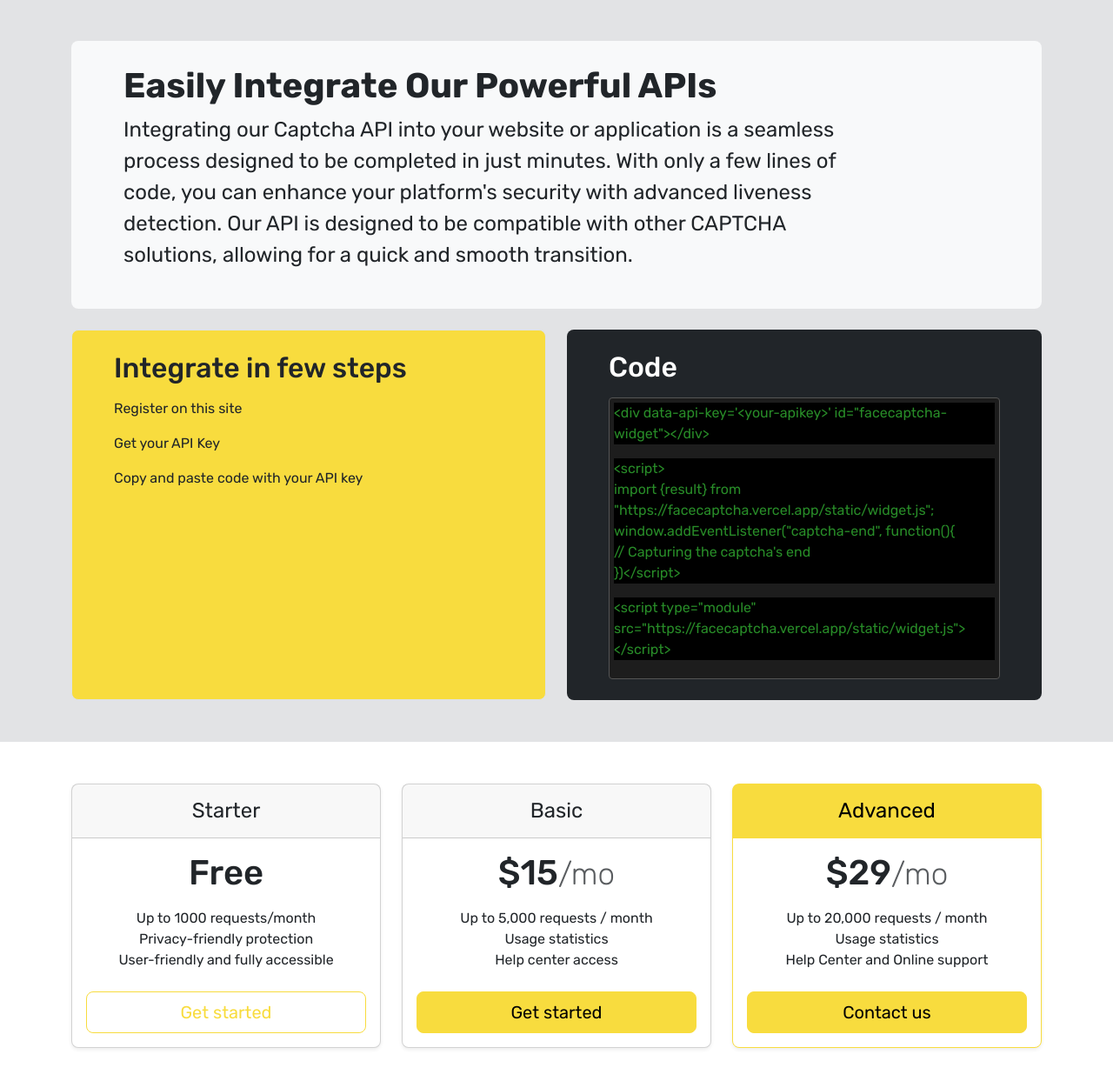
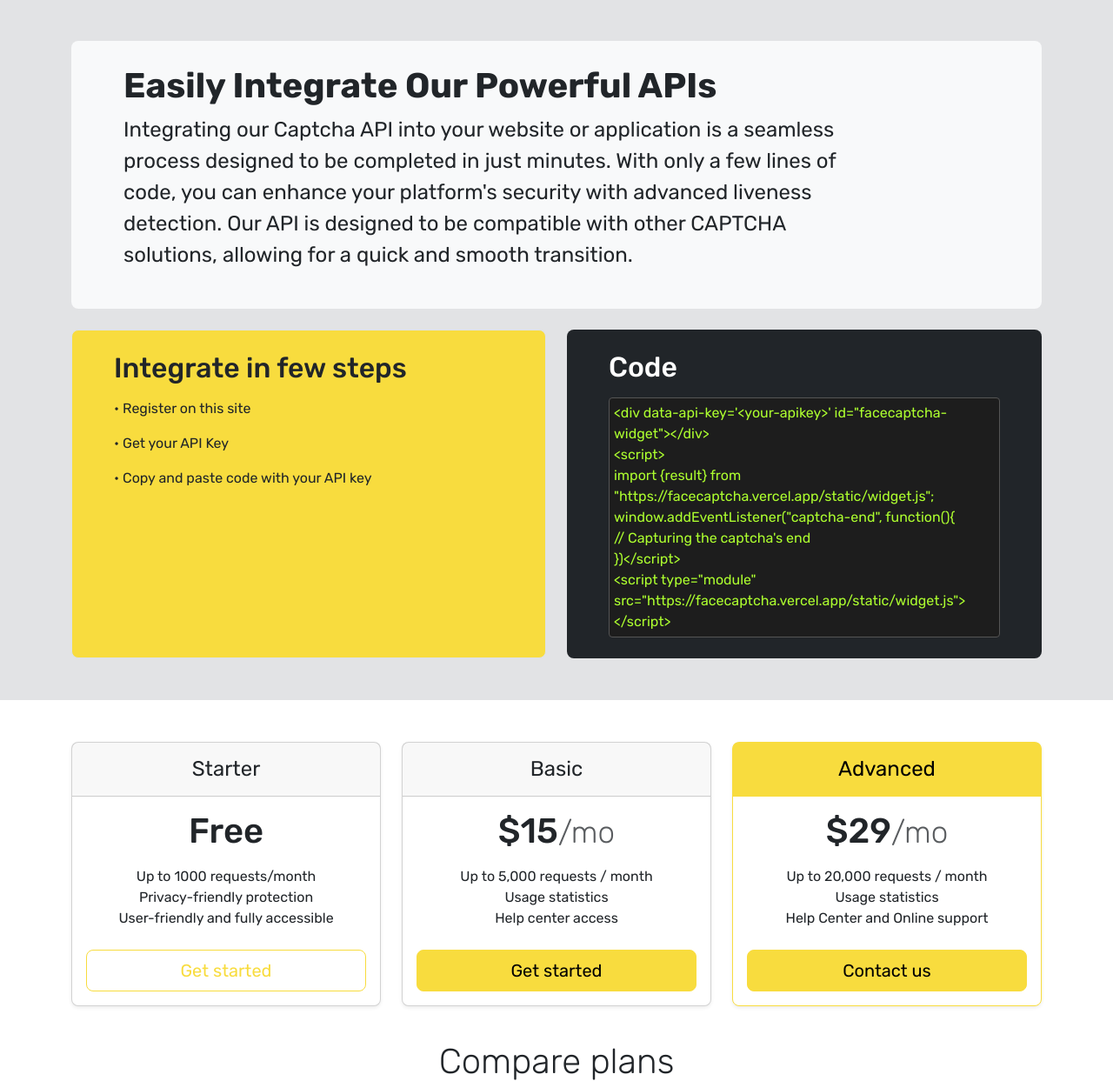
Before and after one commit to onix200711/facecaptcha, a Django app: page / in a window 1280 px wide; the page is wider, and only the part inside the window is pictured. Shown: the part 2030-3273 px from the top of that part at 87% size. Run offline with Django 5.2, Linux system fonts and the light colour scheme; some libraries are stand-ins or nearby versions.

Commit message:
Update index.css

```diff
--- a/static/index.css
+++ b/static/index.css
@@ -1,6 +1,10 @@
 .codelist-thing
 {
-  color: rgb(40, 140, 40);
+  display: inline-block;
+  color: greenyellow;
   user-select: all;
-  background-color: black;
+  margin-bottom:0;
 }
+.list-thing::before {
+  content:'• '
+}
```
